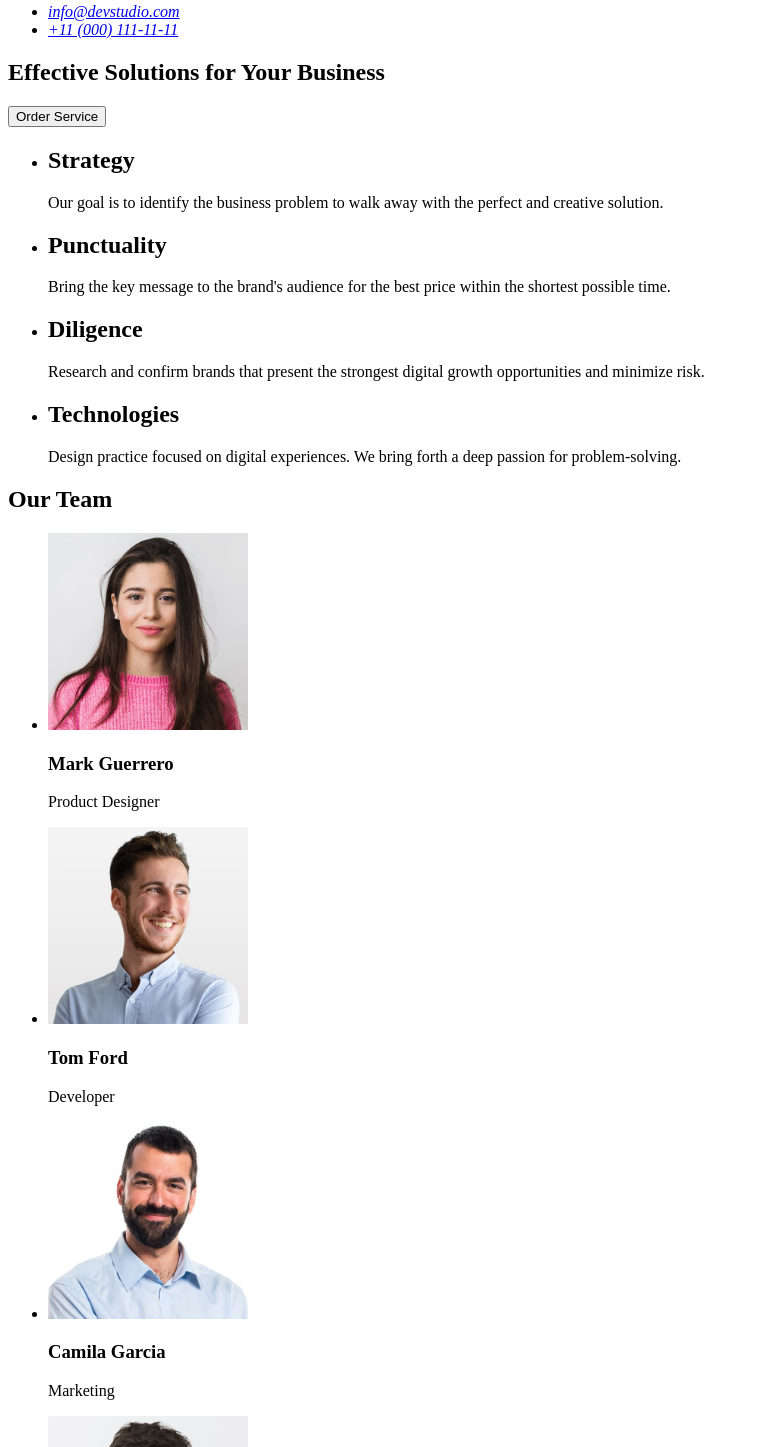
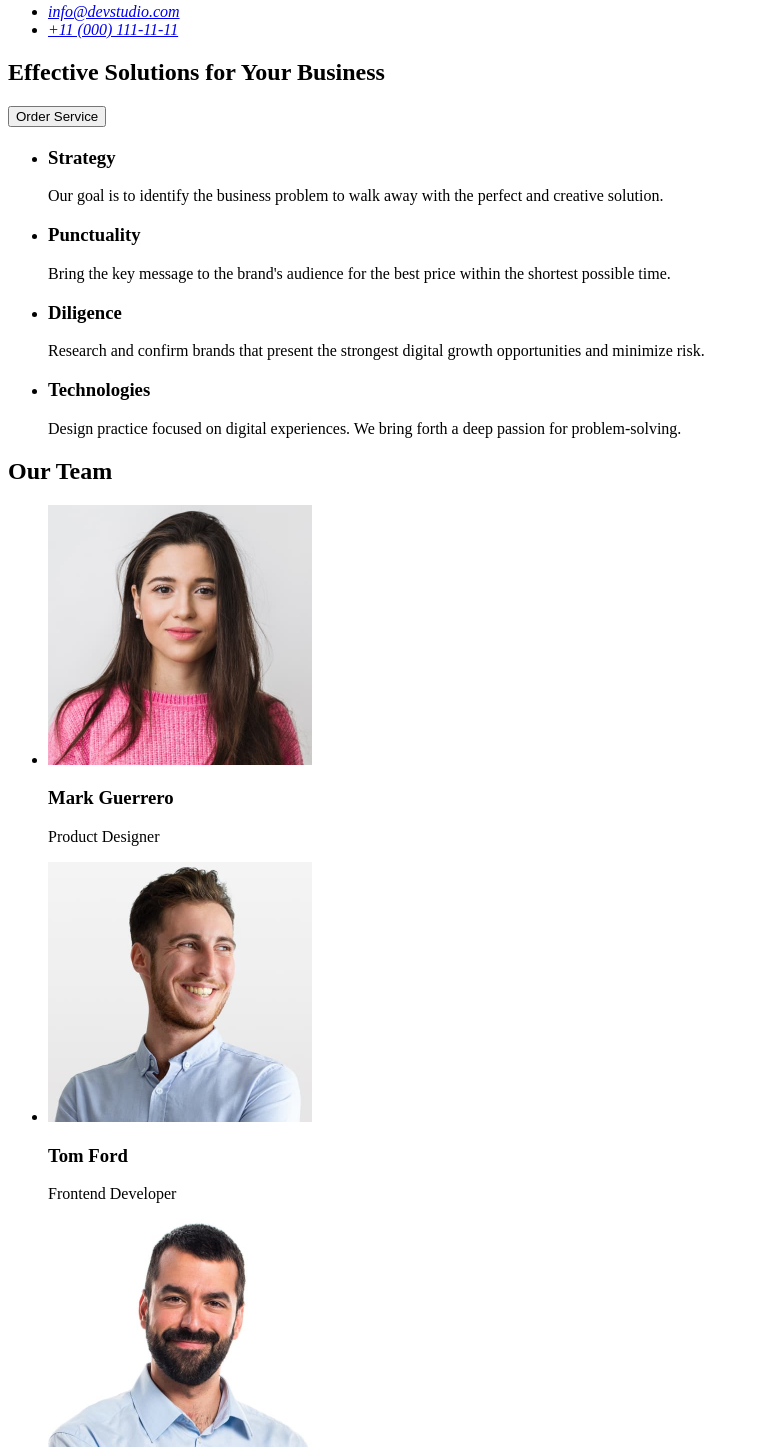
Before and after one commit to OlehBohak22/goit-markup-hw-01, a plain HTML site: page index.html in a window 1280 px wide. Shown: the part 109-1556 px from the top of the page, without its empty margins (0-759 px from the left). Drawn offline with Linux system fonts and the light colour scheme.

Commit message:
New commit

```diff
--- a/index.html
+++ b/index.html
@@ -7,7 +7,7 @@
   </head>
   <body>
     <header>
-      <a href="index.html">WebStudio</a>
+      <a href="./index.html">WebStudio</a>
       <nav>
         <ul>
           <li><a href="">Studio</a></li>
@@ -30,30 +30,31 @@
       </section>
       <!--Solution list-->
       <section>
+        <h2></h2>
         <ul>
           <li>
-            <h2>Strategy</h2>
+            <h3>Strategy</h3>
             <p>
               Our goal is to identify the business problem to walk away with the
               perfect and creative solution.
             </p>
           </li>
           <li>
-            <h2>Punctuality</h2>
+            <h3>Punctuality</h3>
             <p>
               Bring the key message to the brand's audience for the best price
               within the shortest possible time.
             </p>
           </li>
           <li>
-            <h2>Diligence</h2>
+            <h3>Diligence</h3>
             <p>
               Research and confirm brands that present the strongest digital
               growth opportunities and minimize risk.
             </p>
           </li>
           <li>
-            <h2>Technologies</h2>
+            <h3>Technologies</h3>
             <p>
               Design practice focused on digital experiences. We bring forth a
               deep passion for problem-solving.
@@ -69,27 +70,27 @@
             <img
               src="./image/img-1.jpg"
               alt="Mark Guerrero photo"
-              width="200"
+              width="264"
             />
             <h3>Mark Guerrero</h3>
             <p>Product Designer</p>
           </li>
           <li>
-            <img src="./image/img-2.jpg" alt="Tom Ford photo" width="200" />
+            <img src="./image/img-2.jpg" alt="Tom Ford photo" width="264" />
             <h3>Tom Ford</h3>
-            <p>Developer</p>
+            <p>Frontend Developer</p>
           </li>
           <li>
             <img
               src="./image/img-3.jpg"
               alt="Camila Garcia photo"
-              width="200"
+              width="264"
             />
             <h3>Camila Garcia</h3>
             <p>Marketing</p>
           </li>
           <li>
-            <img src="./image/img.jpg" alt="Daniel Wilson photo" width="200" />
+            <img src="./image/img.jpg" alt="Daniel Wilson photo" width="264" />
             <h3>Daniel Wilson</h3>
             <p>UI Designer</p>
           </li>
@@ -98,7 +99,7 @@
     </main>
     <!--Footer-->
     <footer>
-      <a href="index.html">WebStudio</a>
+      <a href="./index.html">WebStudio</a>
       <p>
         Increase the flow of customers and sales for your business with digital
         marketing & growth solutions.
```
